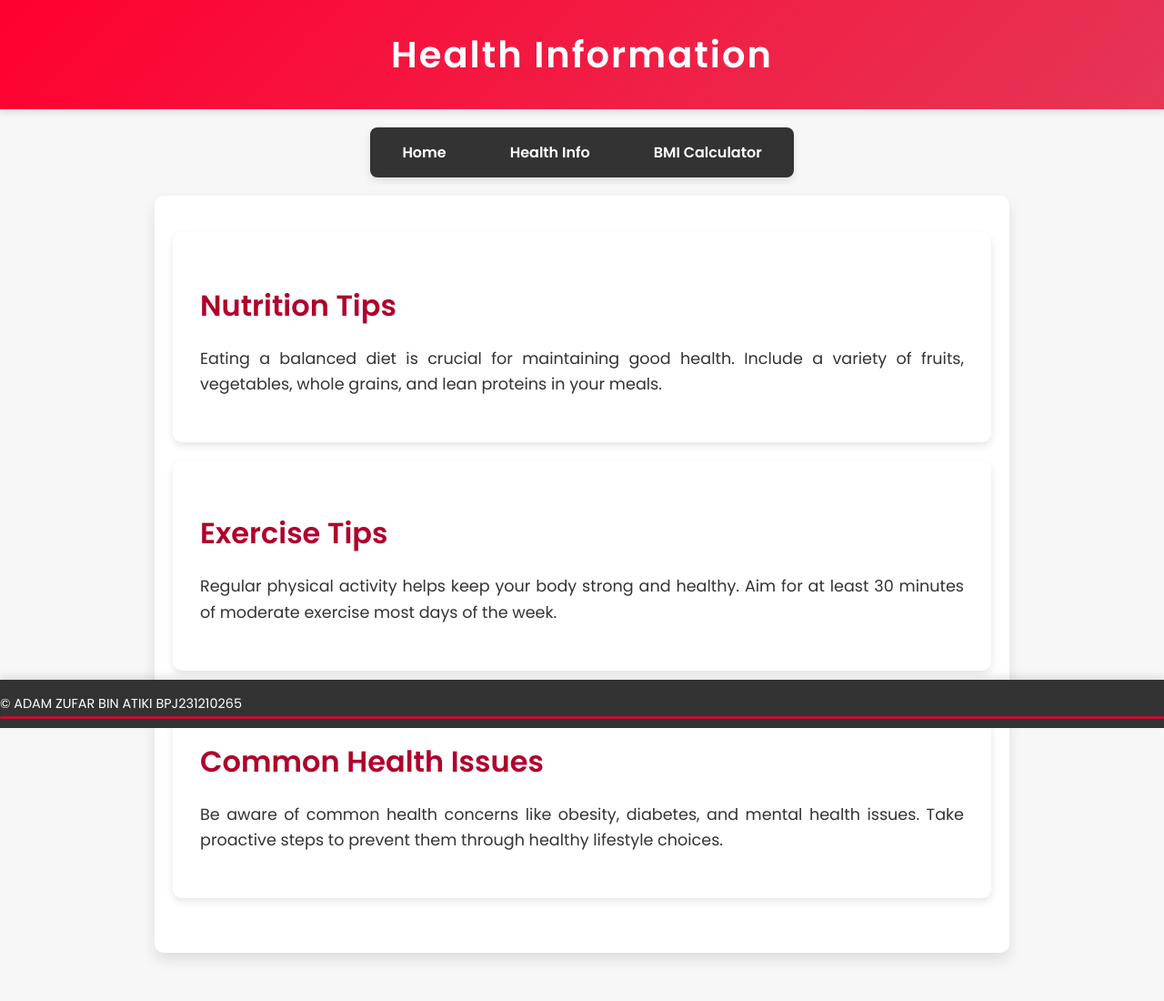
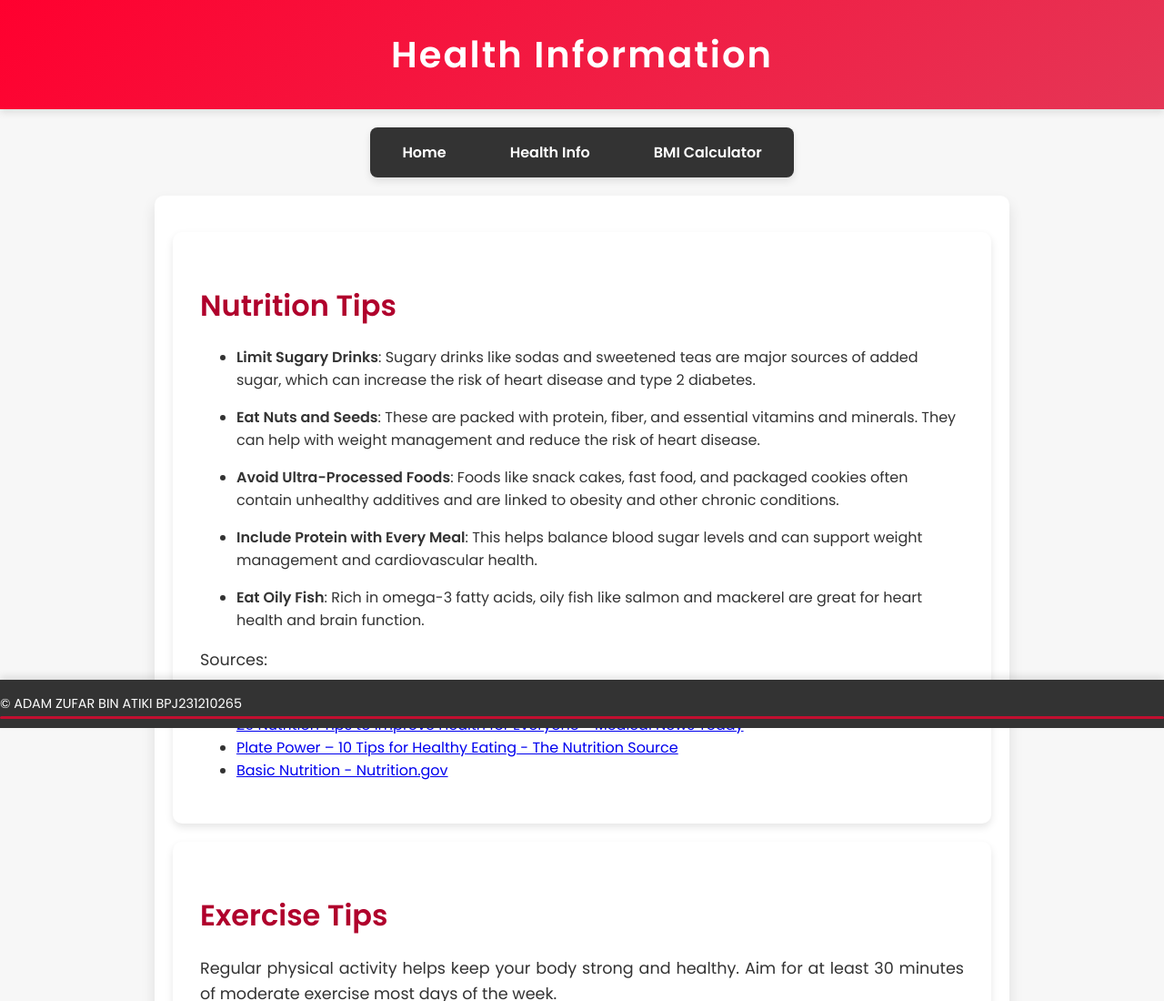
Before and after one commit to Appltr22/Assignment, a plain HTML site: page health_info.html in a window 1280 px wide. Shown: the top 1100 px of the page at 91% size. Drawn offline with Linux system fonts and the light colour scheme.

Commit message:
Update health_info.html

```diff
--- a/health_info.html
+++ b/health_info.html
@@ -5,6 +5,11 @@
     <meta name="viewport" content="width=device-width, initial-scale=1.0">
     <title>Health Info - Health Awareness</title>
     <link rel="stylesheet" href="styles.css">
+    <style>
+        .nutrition-tips li {
+            margin-bottom: 1em; /* Adds space between list items */
+        }
+    </style>
 </head>
 <body>
     <header>
@@ -20,7 +25,20 @@
     <main>
         <section>
             <h2>Nutrition Tips</h2>
-            <p>Eating a balanced diet is crucial for maintaining good health. Include a variety of fruits, vegetables, whole grains, and lean proteins in your meals.</p>
+            <ul class="nutrition-tips">
+                <li><strong>Limit Sugary Drinks</strong>: Sugary drinks like sodas and sweetened teas are major sources of added sugar, which can increase the risk of heart disease and type 2 diabetes.</li>
+                <li><strong>Eat Nuts and Seeds</strong>: These are packed with protein, fiber, and essential vitamins and minerals. They can help with weight management and reduce the risk of heart disease.</li>
+                <li><strong>Avoid Ultra-Processed Foods</strong>: Foods like snack cakes, fast food, and packaged cookies often contain unhealthy additives and are linked to obesity and other chronic conditions.</li>
+                <li><strong>Include Protein with Every Meal</strong>: This helps balance blood sugar levels and can support weight management and cardiovascular health.</li>
+                <li><strong>Eat Oily Fish</strong>: Rich in omega-3 fatty acids, oily fish like salmon and mackerel are great for heart health and brain function.</li>
+            </ul>
+            <p>Sources:</p>
+            <ul>
+                <li><a href="https://www.healthline.com/nutrition/27-health-and-nutrition-tips" target="_blank">27 Health and Nutrition Tips That Are Actually Evidence-Based - Healthline</a></li>
+                <li><a href="https://www.medicalnewstoday.com/articles/nutrition-tips" target="_blank">29 Nutrition Tips to Improve Health for Everyone - Medical News Today</a></li>
+                <li><a href="https://nutritionsource.hsph.harvard.edu/2013/11/06/healthy-eating-ten-nutrition-tips-for-eating-right/" target="_blank">Plate Power – 10 Tips for Healthy Eating - The Nutrition Source</a></li>
+                <li><a href="https://www.nutrition.gov/topics/basic-nutrition" target="_blank">Basic Nutrition - Nutrition.gov</a></li>
+            </ul>
         </section>
         <section>
             <h2>Exercise Tips</h2>
```
